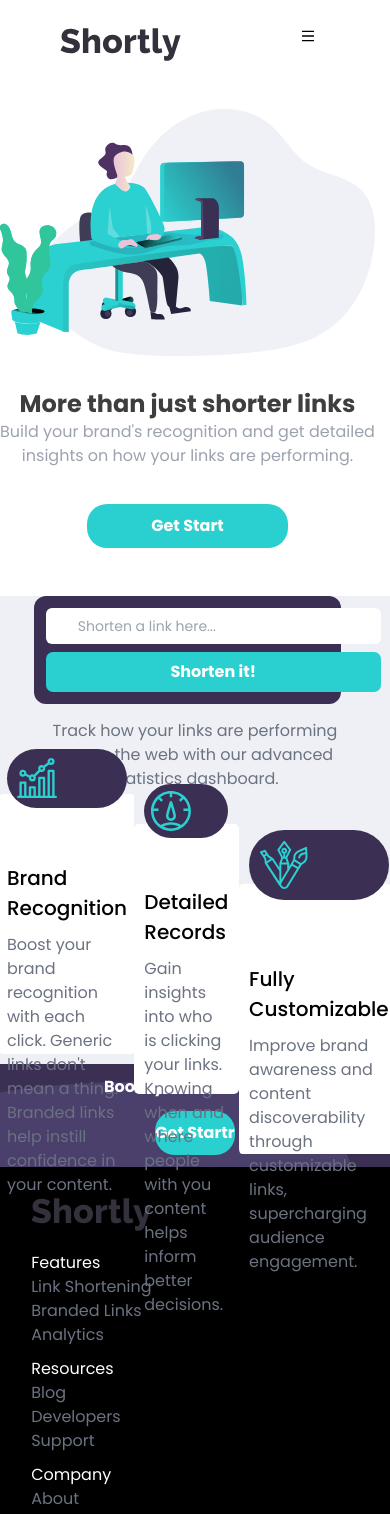
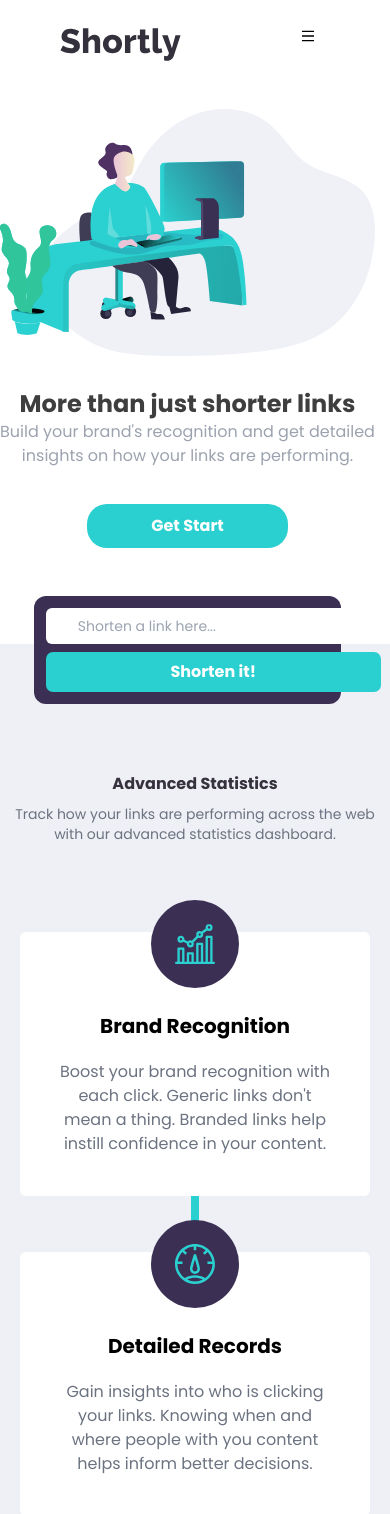
Before and after one commit to elham-qolizade/my-project-react, a React (Vite) app in the folder my-project/: page / in a window 390 px wide. Shown: the top 1514 px of the page. Built offline with nearby package versions, Linux system fonts and the light colour scheme.

Commit message:
Done responsive

```diff
--- a/my-project/src/component/StaticBanner.jsx
+++ b/my-project/src/component/StaticBanner.jsx
@@ -4,44 +4,44 @@ import customize from '../assets/image/icon-fully-customizable.svg'
 import recognation from '../assets/image/icon-brand-recognition.svg'
 export default function StaticBanner() {
     return (
-        <div className='bg-[#eff0f5] lg:mt-[6%]  sm:mt-[10%]'>
+        <div className='bg-[#eff0f5]  lg:mt-20 md:mt-16  sm:mt-14 mobile:mt-12'>
 
-            <div className='lg:pt-[10%] sm:pb-[10%] sm:pt-[15%] lg:pb-[5%] px-[10%] flex  items-center justify-center text-center flex-col'>
+            <div className='flex flex-col items-center justify-center pt-32 pb-20 text-center '>
 
-                <h2 className='text-[#35323e] font-bold text-[40px]'>Advanced Statistics</h2>
-                <p className='py-[1%] text-gray-500'>Track how your links are performing across the web with our advanced statistics dashboard.</p>
+                <h2 className='text-[#35323e] font-bold lg:text-5xl sm:text-3xl '>Advanced Statistics</h2>
+                <p className='py-2 text-gray-500 lg:text-lg sm:text-base mobile:text-sm'>Track how your links are performing across the web with our advanced statistics dashboard.</p>
             </div>
-            <div className='lg:pb-[13%] sm:pb-[18%]'>
-                <ul className='flex lg:flex-row sm:flex-col  lg:gap-0 sm:gap-[13px] sm:px-[27%] lg:px-[10%] pr-[11%]'>
-                    <li className='bg-white lg:text-justify h-[260px] pb-[25%] sm:text-center rounded-[3px]  px-[2%] flex flex-col  gap-[10px]  ' >
+            <div className='lg:pb-32 sm:pb-28 mobile:pb-20'>
+                <ul className='flex flex-col items-center justify-center lg:px-10 lg:flex-row lg:items-start'>
+                    <li className='  relative flex flex-col items-center lg:items-start max-w-[21.875rem]  px-9 lg:px-8 pb-10 lg:pb-9 pt-20 bg-white rounded-md' >
 
-                        <div className='  sm:w-[31%] lg:w-[32%] bg-[#3b3054] relative sm:left-[33%] lg:left-[5%] top-[-45px] py-[8%] px-[8%] rounded-full ' >
+                        <div className='p-6   absolute bg-[#3b3054]  top-[-2rem] flex items-center justify-center  rounded-full ' >
                             <img src={recognation} alt="" />
                         </div>
-                        <h2 className='text-[20px] font-medium text-black '>Brand Recognition</h2>
-                        <p>Boost your brand recognition with each click. Generic links don't mean a thing. Branded links help instill confidence in your content.</p>
+                        <h2 className='text-xl font-bold text-black'>Brand Recognition</h2>
+                        <p className='mt-5 leading-6 text-center lg:leading-relaxed lg:text-left' >Boost your brand recognition with each click. Generic links don't mean a thing. Branded links help instill confidence in your content.</p>
                     </li>
-                    <li className=' bg-[#2acfcf] relative w-[10%] h-[9px] top-[195px]'></li>
-                    <li className='lg:text-justify h-[270px] sm:text-center pb-[7%] gap-[10px] relative  top-[30px] rounded-[5px] bg-white flex flex-col   px-[3%]'>
-                        <div className=' sm:w-[31%] lg:w-[32%] bg-[#3b3054] relative py-[8%] px-[8%] rounded-full top-[-16%] sm:left-[31%] lg:left-[-4%]' >
+                    <li className='   w-2 lg:w-[1.875rem] h-14 lg:h-2  lg:mt-[9.5rem] bg-[#2acfcf]'></li>
+                    <li className=' relative flex flex-col items-center lg:items-start max-w-[21.875rem] lg:mt-8 px-9 lg:px-8 pb-10 lg:pb-9 pt-20 bg-white rounded-md'>
+                        <div className='  absolute bg-[#3b3054]  top-[-2rem] flex items-center justify-center p-6 rounded-full' >
                             <img src={record} alt="" />
                         </div>
-                        <h2 className='text-[20px] font-medium text-black' >Detailed Records</h2>
-                        <p>Gain insights into who is clicking your links. Knowing when and where people with you content helps inform better decisions.</p>
+                        <h2 className='text-xl font-bold text-black' >Detailed Records</h2>
+                        <p className='mt-5 leading-6 text-center lg:leading-relaxed lg:text-left'>Gain insights into who is clicking your links. Knowing when and where people with you content helps inform better decisions.</p>
                     </li>
-                    <li className='bg-[#2acfcf] w-[10%] relative top-[182px] h-[9px]'></li>
-                    <li className=' lg:text-justify h-[270px] sm:text-center pb-[7%] gap-[10px] rounded-[2%] relative top-[90px] bg-white flex flex-col  px-[3%]'>
-                        <div className=' sm:w-[33%] lg:w-[35%] bg-[#3b3054] relative py-[8%] px-[8%] rounded-full top-[-22%] sm:left-[31%] lg:left-[-4%]'  >
+                    <li className='   w-2 lg:w-[1.875rem] h-14 lg:h-2  lg:mt-[9.5rem] bg-[#2acfcf]'></li>
+                    <li className=' lg:mt-16 relative flex flex-col items-center lg:items-start max-w-[21.875rem]  px-9 lg:px-8 pb-10 lg:pb-9 pt-20 bg-white rounded-md'>
+                        <div className='  absolute p-6 bg-[#3b3054]  top-[-2rem] flex items-center justify-center w-[5.5rem] h-[5.5rem] rounded-full'  >
                             <img src={customize} alt="" />
                         </div>
-                        <h2 className='text-[20px] font-medium text-black' >Fully Customizable</h2>
-                        <p>Improve brand awareness and content discoverability through customizable links, supercharging audience engagement.</p>
+                        <h2 className='text-xl font-bold text-black' >Fully Customizable</h2>
+                        <p className='mt-5 leading-6 text-center lg:leading-relaxed lg:text-left'>Improve brand awareness and content discoverability through customizable links, supercharging audience engagement.</p>
                     </li>
                 </ul>
             </div>
-            <div className='boost-banner bg-[#3b3054] py-[3%] flex flex-col items-center justify-center'>
-                <h2 className='text-white lg:text-[40px] sm:text-[30px] font-bold ' >Boost your links today</h2>
-                <button className='text-white font-bold bg-[#2acfcf] lg:w-[14%] sm:w-[24%] py-[10px] rounded-[20px] mt-[3%]'>Get Startr </button>
+            <div className='boost-banner gap-5 bg-[#3b3054] py-14 flex flex-col items-center justify-center'>
+                <h2 className='font-bold text-white lg:text-5xl md:text-4xl sm:text-3xl mobile:text-lg ' >Boost your links today</h2>
+                <button className='text-white font-bold lg:text-lg md:text-bse sm:text-base mobile:text-sm bg-[#2acfcf] py-[10px] px-12 rounded-[20px] '>Get Startr </button>
             </div>
         </div>
     )
--- a/my-project/src/layoutes/FooterLayouts.jsx
+++ b/my-project/src/layoutes/FooterLayouts.jsx
@@ -6,35 +6,35 @@ import { FaTwitter } from "react-icons/fa";
 import { FaFacebookSquare } from "react-icons/fa";
 export default function FooterLayouts() {
     return (
-        <div className='text-white bg-black p-[8%] flex lg:flex-row sm:gap-[20px] mobile:gap-[20px] sm:items-center md:items-center md:flex-row lg:justify-around  md:justify-around sm:justify-center mobile:justify-center sm:flex-col mobile:flex-col '>
+        <div className='flex p-16 text-white bg-black lg:flex-row sm:gap-5 mobile:gap-5 sm:items-center md:items-center md:flex-row lg:justify-around md:justify-around mobile:items-center sm:justify-center mobile:justify-center sm:flex-col mobile:flex-col '>
 
             <div>
                 <img src={logo} alt="" />
             </div>
-            <div className='flex lg:flex-row md:flex-row lg:gap-[28%] sm:gap-[10px] mobile:gap-[10px] sm:justify-center mobile:justify-center sm:flex-col  mobile:flex-col'>
+            <div className='flex gap-20 lg:flex-row md:flex-row sm:justify-center mobile:justify-center sm:flex-col mobile:flex-col'>
 
-                <ul>
+                <ul className='flex flex-col gap-2'>
                     <span>Features</span>
                     <li>Link Shortening</li>
                     <li>Branded Links</li>
                     <li>Analytics</li>
                 </ul>
 
-                <ul>
+                <ul className='flex flex-col gap-2' >
                     <span>Resources</span>
                     <li>Blog</li>
                     <li>Developers</li>
                     <li>Support</li>
                 </ul>
 
-                <ul>
+                <ul className='flex flex-col gap-2'>
                     <span>Company</span>
                     <li>About</li>
                     <li>Our Team</li>
                     <li>Contact</li>
                 </ul>
             </div>
-            <div className='flex flex-row  gap-[10px]'>
+            <div className='flex flex-row  md:mt-3 sm:mt-3 mobile:mt-3 gap-[10px]'>
                 <FaInstagram className='icon' />
                 <FaPinterestP className='icon' />
                 <FaFacebookSquare className='icon' />
```
